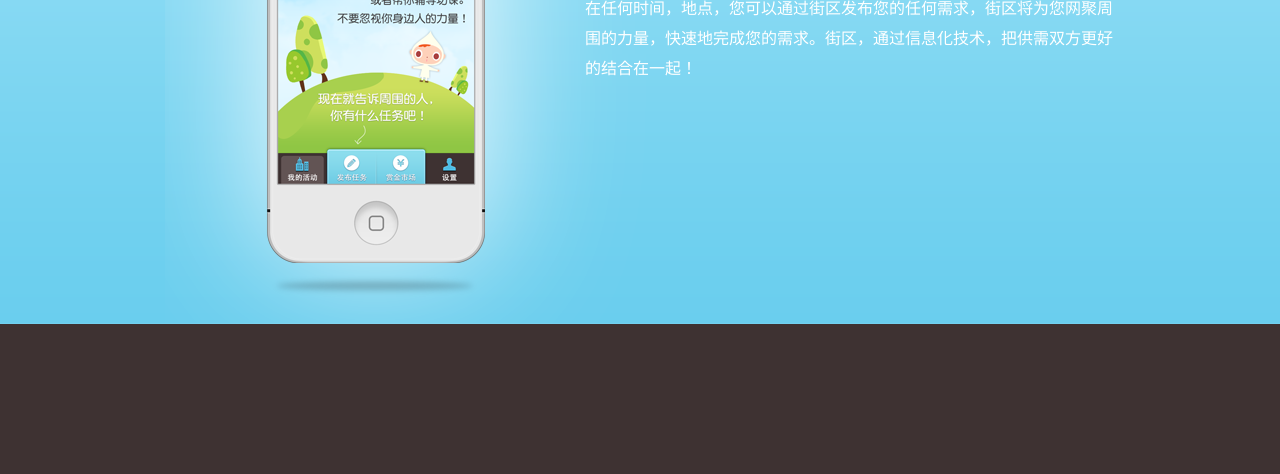
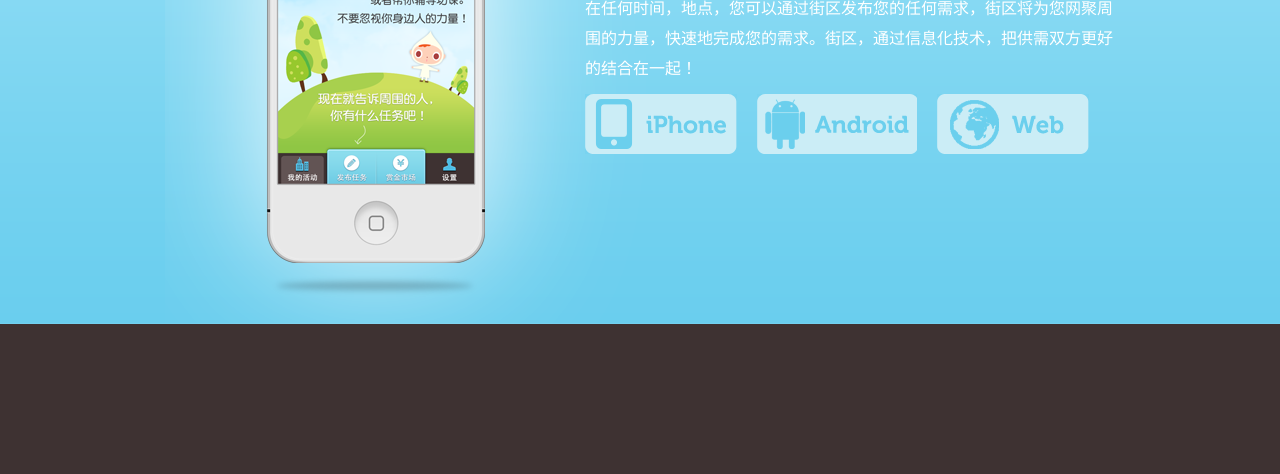
Before and after one commit to he9lin/kass_intro, a plain HTML site: page public/index.html in a window 1280 px wide. Shown: the part 326-800 px from the top of the page. Drawn offline with Linux system fonts and the light colour scheme.

Commit message:
Add app icons

```diff
--- a/public/index.html
+++ b/public/index.html
@@ -38,6 +38,11 @@
     <script type="text/x-handlebars-template" id="app-intro-template">
       <h2 class="title">{{title}}</h2>
       <p>{{summary}}</p>
+      <ul class="icons">
+        <li class="apple"></li>
+        <li class="android"></li>
+        <li class="browser"></li>
+      </ul>
     </script>
   </head>
   <body>
--- a/scss/screen.scss
+++ b/scss/screen.scss
@@ -141,6 +141,18 @@ section#app-intro {
     position: absolute;
     top: 150px;
     left: 420px;
+    ul.icons {
+      @include clearfix;
+      li {
+        float: left;
+        height: 60px;
+        width: 152px;
+        margin-right: 20px;
+        background: url(../images/icons.png) 0 0 no-repeat;
+        &.android { background-position: 0 -60px; width: 160px; }
+        &.browser { background-position: 0 -120px; }
+      }
+    }
     h2.title {
       color: #068bb7;
       font-size: 2em;
@@ -148,6 +160,7 @@ section#app-intro {
     }
     p {
       color: white;
+      margin-bottom: 0.6em;
       line-height: 30px;
     }
   }
```
Also changed, not shown: public/images/icons.png (added), public/stylesheets/screen.css, 2 other files.
